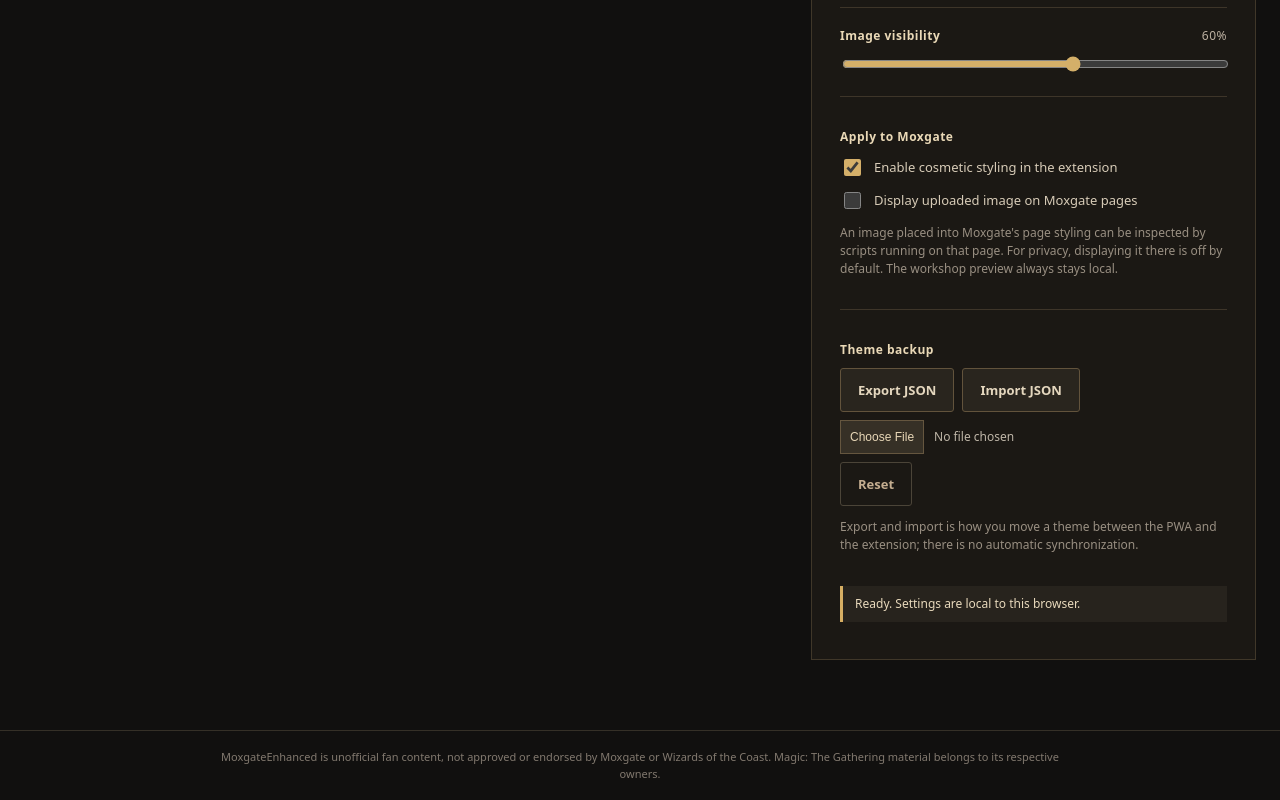
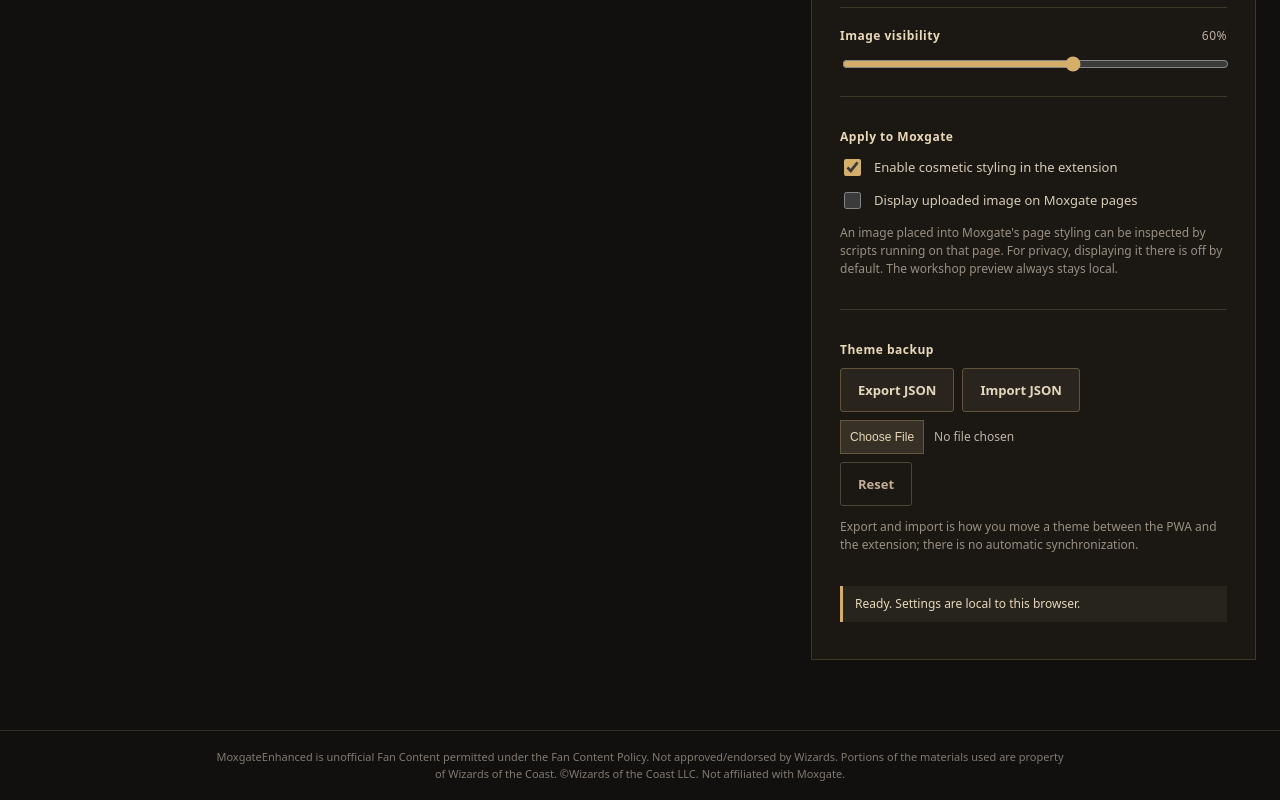
Before and after one commit to JPLuker/MoxgateEnhanced, a browser extension: page index.html in a window 1280 px wide. Shown: the part 1255-2055 px from the top of the page. Drawn offline with Linux system fonts and the light colour scheme.

Commit message:
Use Wizards fan content notice in app footer

```diff
--- a/index.html
+++ b/index.html
@@ -91,7 +91,7 @@
     </section>
   </main>
   <footer>
-    <p>MoxgateEnhanced is unofficial fan content, not approved or endorsed by Moxgate or Wizards of the Coast. Magic: The Gathering material belongs to its respective owners.</p>
+    <p>MoxgateEnhanced is unofficial Fan Content permitted under the Fan Content Policy. Not approved/endorsed by Wizards. Portions of the materials used are property of Wizards of the Coast. ©Wizards of the Coast LLC. Not affiliated with Moxgate.</p>
   </footer>
 </body>
 </html>
```
